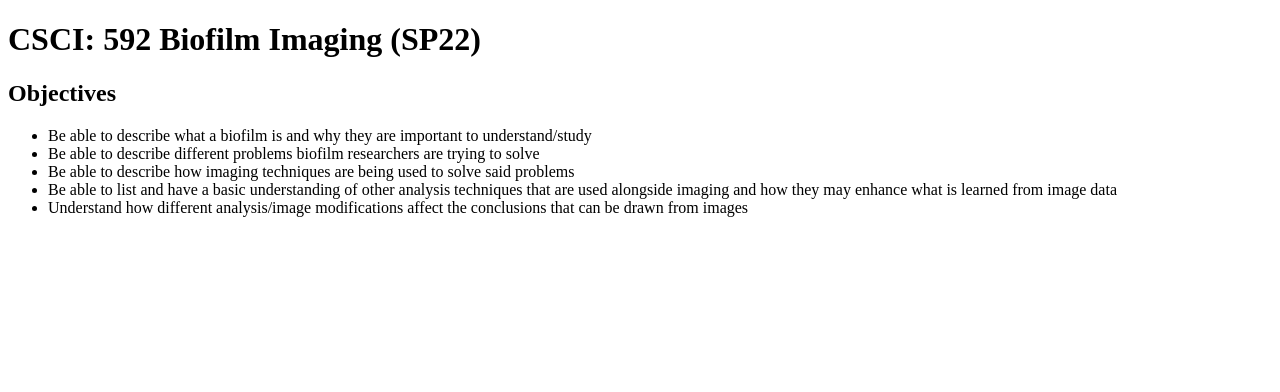
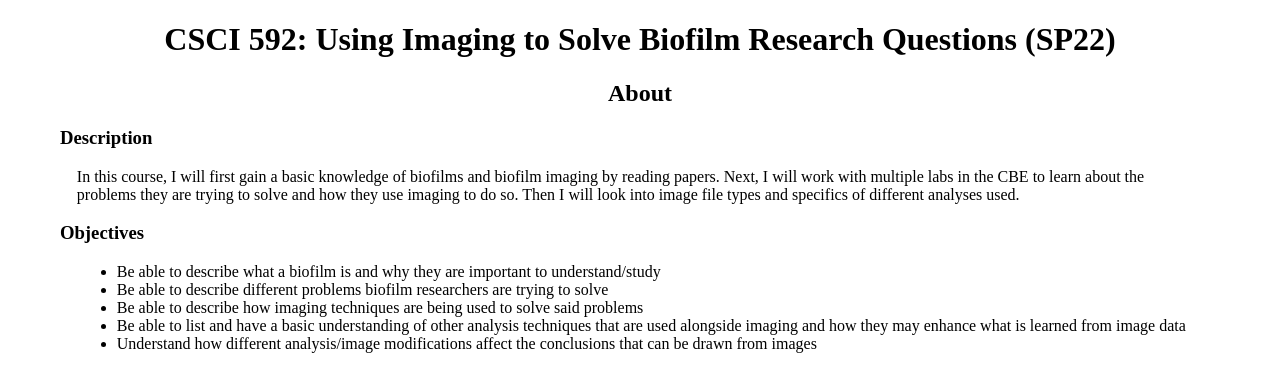
Before and after one commit to EarthSquirrel/biofilm-imaging, a plain HTML site: page index.html in a window 1280 px wide. Drawn offline with Linux system fonts and the light colour scheme.

Commit message:
Added formatting

```diff
--- a/index.html
+++ b/index.html
@@ -2,12 +2,24 @@
 <html>
 <head>
 <title>Biofilm Imaging</title>
+<link rel="stylesheet" href="main.css">
+<style>
+  h2 {text-align: center}
+</style>
 </head>
 <body>
 
-<h1>CSCI: 592 Biofilm Imaging (SP22)</h1>
+<h1>CSCI 592: Using Imaging to Solve Biofilm Research Questions (SP22)</h1>
 
-<h2>Objectives</h2>
+<h2>About</h2>
+<h3>Description</h3>
+<p>In this course, I will first gain a basic knowledge of biofilms and biofilm
+imaging by reading papers. Next, I will work with multiple labs in the CBE to
+learn about the problems they are trying to solve and how they use imaging to do
+so. Then I will look into image file types and specifics of different analyses
+used.</p>
+
+<h3>Objectives</h3>
 <ul>
 <li>Be able to describe what a biofilm is and why they are important to understand/study </li>
 <li>Be able to describe different problems biofilm researchers are trying to solve </li>
--- /dev/null
+++ b/main.css
@@ -0,0 +1,15 @@
+body {
+  margin-top: 10px;
+  margin-right: 6%;
+  margin-bottom: 10px;
+  margin-left: 6%;
+}
+h1 {
+  text-align: center;
+}
+h2 {
+  text-align: center;
+}
+h3 {
+  margin-left: -1.5%;
+}
```
